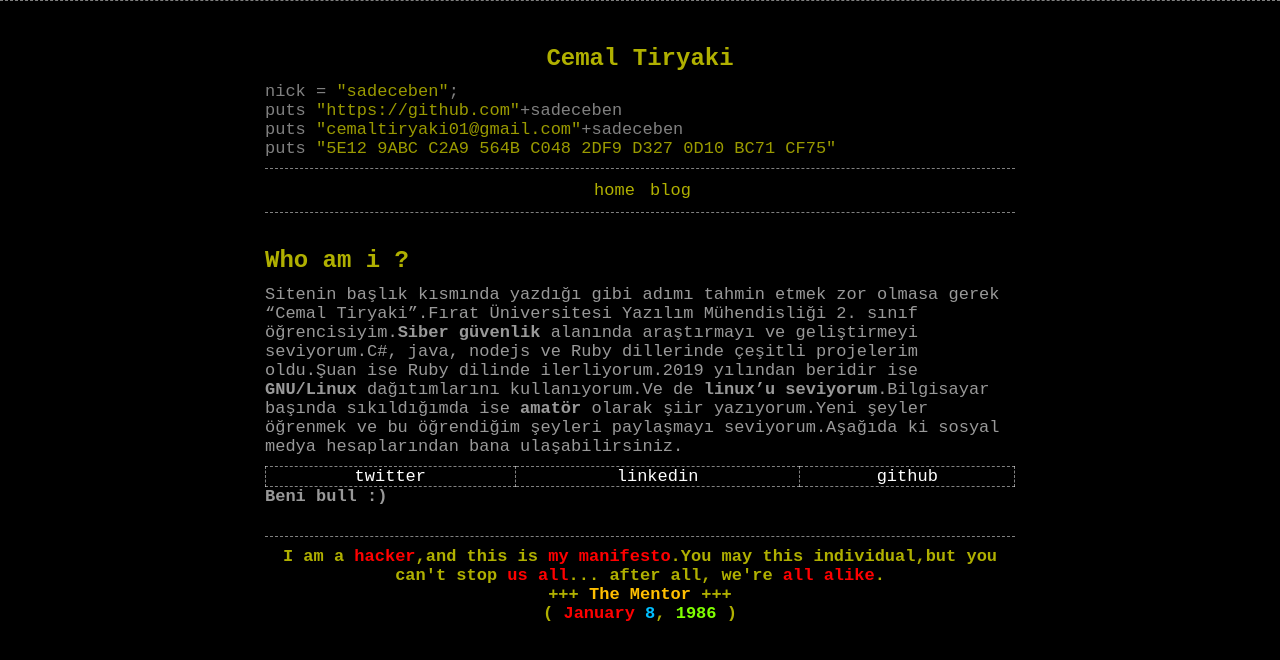
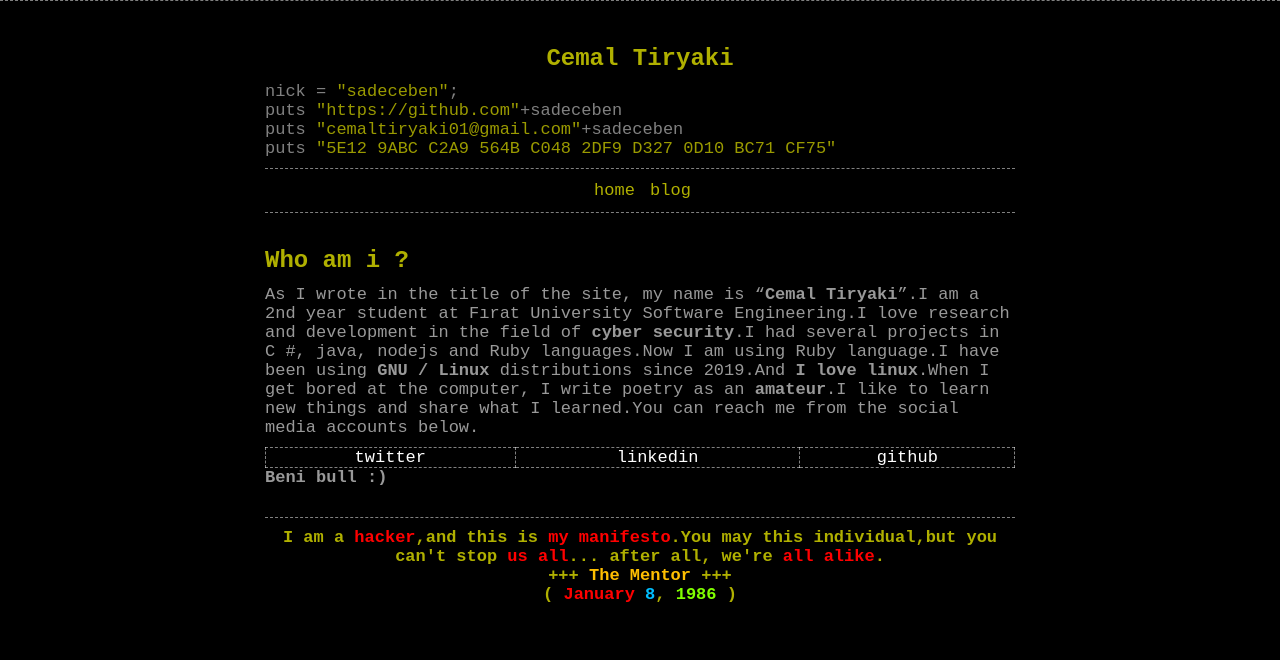
Before and after one commit to sadeceben/sadeceben.github.io, a Jekyll site: the page built from index.md, in a window 1280 px wide. Shown: the top 660 px of the page. Built offline with Jekyll 4.4.1, drawn with Linux system fonts in a browser that asks for light colours; our own code applies the rules of GitHub Pages for plain Markdown files.

Commit message:
Update index.md

```diff
--- a/index.md
+++ b/index.md
@@ -3,7 +3,7 @@ layout: content
 ---
 
 # Who am i ?
-Sitenin başlık kısmında yazdığı gibi adımı tahmin etmek zor olmasa gerek "Cemal Tiryaki".Fırat Üniversitesi Yazılım Mühendisliği 2. sınıf öğrencisiyim.**Siber güvenlik**  alanında araştırmayı ve geliştirmeyi seviyorum.C#, java, nodejs ve Ruby dillerinde çeşitli projelerim oldu.Şuan ise Ruby dilinde ilerliyorum.2019 yılından beridir ise **GNU/Linux** dağıtımlarını kullanıyorum.Ve de **linux'u seviyorum**.Bilgisayar başında sıkıldığımda ise **amatör** olarak şiir yazıyorum.Yeni şeyler öğrenmek ve bu öğrendiğim şeyleri paylaşmayı seviyorum.Aşağıda ki sosyal medya hesaplarından bana ulaşabilirsiniz.
+As I wrote in the title of the site, my name is “**Cemal Tiryaki**”.I am a 2nd year student at Fırat University Software Engineering.I love research and development in the field of **cyber security**.I had several projects in C #, java, nodejs and Ruby languages.Now I am using Ruby language.I have been using **GNU / Linux** distributions since 2019.And **I love linux**.When I get bored at the computer, I write poetry as an **amateur**.I like to learn new things and share what I learned.You can reach me from the social media accounts below.
 
 [twitter](https://twitter.com/cmltryk) | [linkedin](https://www.linkedin.com/in/cemal-tiryaki-b1b376197/) | [github](https://github.com/sadeceben)
 
```
